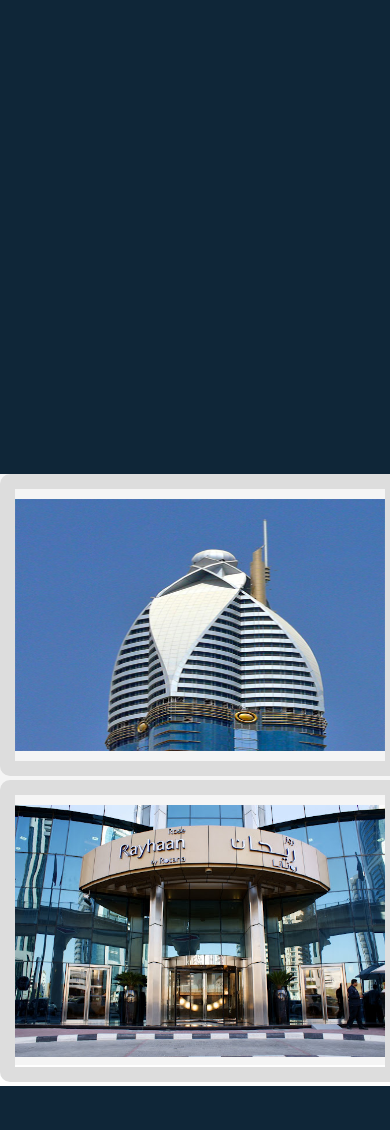
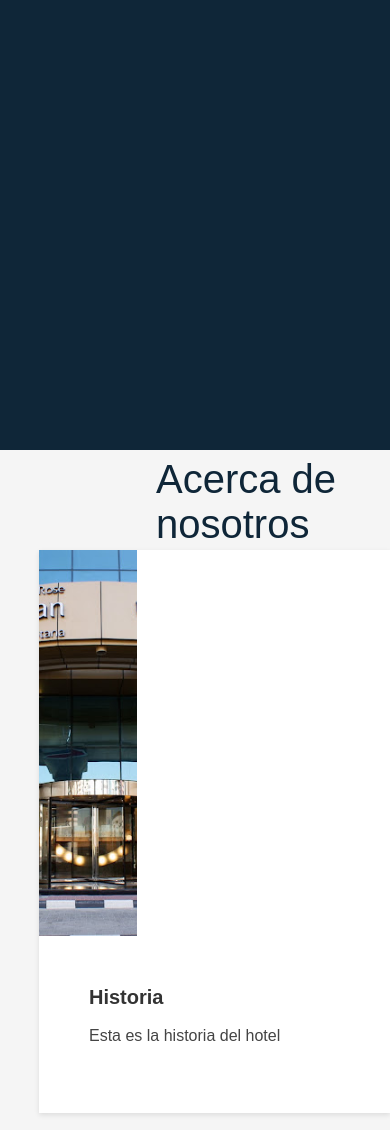
Before and after one commit to afnoob/Proyecto_ciclo3, a Flask app: page /inicio in a window 390 px wide; the page is wider, and only the part inside the window is pictured. Shown: the part 820-1950 px from the top of that part. Before the commit the page ends 1906 px from the top of that part, so only its background shows below. Run offline with Flask 2, Linux system fonts and the light colour scheme.

Commit message:
Ajustes p+ágina de inicio

```diff
--- a/static/css/styles.css
+++ b/static/css/styles.css
@@ -208,16 +208,6 @@
 
 }
 
-#ingles{
-  height: 30px;
-  width: 140px;
-  background-color: grey;
-  margin-left: 0px;
-  margin-top: 15px;
-  font-size: 20px;
-  padding-left: 0%;
-
-}
 
 
 .contenerdor{
@@ -225,7 +215,7 @@
   width: 100%;
   height: 90%;
   background-color: rgb(15, 38, 56);
-  height: 100vh;
+  float: none;
 }
 
 .slider{
@@ -234,6 +224,9 @@
   height: 100%;
   margin: auto;
   overflow: hidden;
+  font-weight: bold;
+  text-decoration: none;
+  text-align: center;
 }
 
 .slider ul{
@@ -251,61 +244,72 @@
 
 .slider img{
   width: 100%;
+  height: auto;
 }
 
 .contenedor-cuerpo{
   width: 100%;
-  height: 70%;
+  height: 100%;
   background-color: whitesmoke;
+  overflow:hidden;
 }
 
 .texto{
-  padding-top: 200px;
-  font-size: 7vw;
+  padding-top: 37vw;
+  padding-left: 65vw;
+  font-size: 5vw;
   position: absolute;
   color: whitesmoke;
-  padding-left: 100px;
+  font-family:'Franklin Gothic Medium', 'Arial Narrow', Arial, sans-serif;
   font-style: italic;
-  font-family: 'Franklin Gothic Medium', 'Arial Narrow', Arial, sans-serif;
-  text-shadow: black 0.2em 0.2em 0.2em;
-  display: block;
+  text-shadow: black 0.1em 0.1em 0.2em;
+  -webkit-text-stroke: 2px black;
+  overflow: hidden;
+  float: right;
+  display: flex;
+  word-break: break-all;
+  align-items: center;
 }
 
 .texto-sec{
-  padding-top: 350px;
-  font-size: 3vw;
+  padding-top: 42vw;
+  padding-left: 87vw;
+  font-size: 2vw;
   position: absolute;
   color: whitesmoke;
-  padding-left: 700px;
   font-family:'Franklin Gothic Medium', 'Arial Narrow', Arial, sans-serif;
   font-style: italic;
   text-shadow: black 0.2em 0.2em 0.2em;;
   display: block;
+  -webkit-text-stroke: 1px black;
+}
+
+.texto-ter{
+  padding-top: 20vw;
+  padding-left: 30vw;
+  font-size: 3vw;
+  position: absolute;
+  color: whitesmoke;
+  font-family:'Franklin Gothic Medium', 'Arial Narrow', Arial, sans-serif;
+  font-style: italic;
+  text-shadow: black 0.2em 0.2em 0.2em;
+  display: block;
+  -webkit-text-stroke: 1px black;
 }
 
 .Titulo-1{
-  padding-top: 20px;
-  padding-left: 1080px;
-  font-size: 70px;
+  padding-top: 2vw;
+  padding-left: 40vw;
+  font-size: 40px;
   position: absolute;
-  color: black;
+  color: rgb(15, 38, 56);
   font-family:Arial, Helvetica, sans-serif;
-  text-shadow: black 0.0em 0.0em 0.1em;
-
 }
 
-.contenedor-cuerpo img{
-  border: 15px solid #ddd;
-  border-radius: 10px;
-  width: 400px;
-  height: 302px;
-  padding-top: 10px;
-  padding-bottom: 10px;
-}
 
 .contenedor-cuerpo img:hover {
-  box-shadow: 0 0 5px 1px rgba(0, 140, 186, 0.5);
-
+  -webkit-transform:scale(1.3);
+  transform:scale(1.3);
 }
 
 * {box-sizing: border-box;}
@@ -314,6 +318,7 @@
    background-color: rgb(15, 38, 56);
    padding: 0px;
 }
+
 .links {
    font-family: 'Segoe UI', Tahoma, Geneva, Verdana, sans-serif;
    font-weight: bold;
@@ -341,8 +346,8 @@
 }
 
 .rightSection img{
-  height: 100px;
-  width: 100px;
+    height: 100px;
+    width: 100px;
 }
 
 nav .img{
@@ -361,13 +366,27 @@
   padding-left: 20px;
 }
 
-@media screen and (max-width: 870px) {
+
+.contenedor-cuerpo img {
+  width: 100%;
+}
+
+div.contenedor {
+ text-align: center;
+  padding: 10px 20px;
+}
+
+
+
+
+@media screen and (max-width: 500px) {
    nav .links {
       float: none;
       display: block;
       text-align: left;
    }
    .rightSection {
+      width: 100%;
       float: none;
    }
 
@@ -387,3 +406,119 @@
 100% {margin-left: -300%;}
 
 }
+
+@media screen and (max-width: 500px) {
+  .logo img{
+      width: 40%;
+      float: none;
+      display: block;
+  }
+  .contenerdor {
+      width: 100%;
+      float: none;
+  }
+
+  .texto{
+      padding-top: 37vw;
+      padding-left: 65vw;
+      float: none;
+      -webkit-text-stroke: 1px black;
+
+  }
+
+  .texto-sec{
+    padding-top: 42vw;
+    padding-left: 87vw;
+    float: none;
+    -webkit-text-stroke: 0.5px black;
+  }
+
+  .texto-ter{
+    float: none;
+    -webkit-text-stroke: 0.5px black;
+    padding-top: 20vw;
+    padding-left: 30vw;
+  }
+}
+
+html {
+  background: #f5f7f8;
+  font-family: 'Roboto', sans-serif;
+  -webkit-font-smoothing: antialiased;
+
+}
+
+.band {
+  width: 90%;
+  max-width: 1240px;
+  margin-left: 10%;
+  display: grid;
+  padding-top: 100px;
+  grid-template-columns: 1fr;
+  grid-template-rows: auto;
+  grid-gap: 20px;
+}
+
+@media only screen and (min-width: 500px) {
+  .band {
+    grid-template-columns: 1fr 1fr;
+  }
+}
+
+@media only screen and (min-width: 850px) {
+  .band {
+    grid-template-columns: 1fr 1fr 1fr 1fr;
+  }
+}
+
+
+.card {
+  background: white;
+  text-decoration: none;
+  color: #444;
+  box-shadow: 0 2px 5px rgba(0,0,0,0.1);
+  display: flex;
+  flex-direction: column;
+  min-height: 100%;
+  position: relative;
+  top: 0;
+  transition: all .1s ease-in;
+}
+
+.card:hover {
+  top: -2px;
+  box-shadow: 0 4px 5px rgba(0,0,0,0.2);
+}
+
+.card article {
+  padding: 50px;
+}
+
+.card .thumb {
+  padding-bottom: 60%;
+  background-size: cover;
+  background-position: center center;
+  height: 25vw;
+  width: 25vw;
+  padding-top: 50%;
+}
+
+/* typography */
+.card h1 {
+  font-size: 20px;
+  margin: 0;
+  color: #333;
+}
+
+.card p {
+  line-height: 1.4;
+}
+
+.card span {
+  font-size: 12px;
+  font-weight: bold;
+  color: #999;
+  text-transform: uppercase;
+  letter-spacing: .05em;
+  margin: 2em 0 0 0;
+}
--- a/templates/inicio.html
+++ b/templates/inicio.html
@@ -27,6 +27,7 @@
 
 <div class="contenerdor">
     <div class="slider">
+      <div class="texto-ter">Abre la puerta a un mundo nuevo</div>
       <div class="texto">Rose Rayhaan</div>
       <div class="texto-sec">by Rotana</div>
       <ul>
@@ -41,11 +42,40 @@
   <div class="contenedor-cuerpo">
 
     <div class="Titulo-1">
-      ¿Quiénes somos?
+      Acerca de nosotros
     </div>
-      <img src="../static/images/rose rotana imre-o500pix2.jpg" alt="">
-      <img src="../static/images/Rose_Tower_002.jpg" alt="">
+    <div class="support-grid"></div>
 
+<div class="band">
+    <div class="item-1">
+          <a class="card">
+            <div class="thumb" style="background-image: url(../static/images/Rose_Tower_002.jpg);"></div>
+            <article>
+              <h1>Historia</h1>
+              <p>Esta es la historia del hotel</p>
+            </article>
+          </a>
+    </div>
+    <div class="item-2">
+          <a href="https://webdesign.tutsplus.com/articles/how-to-conduct-remote-usability-testing--cms-27045" class="card">
+            <div class="thumb" style="background-image: url(https://s3-us-west-2.amazonaws.com/s.cdpn.io/210284/users-2.png);"></div>
+            <article>
+              <h1>How to Conduct Remote Usability Testing</h1>
+              <span>Harry Brignull</span>
+            </article>
+          </a>
+    </div>
+    <div class="item-3">
+      <a href="https://design.tutsplus.com/articles/envato-tuts-community-challenge-created-by-you-july-edition--cms-26724" class="card">
+        <div class="thumb" style="background-image: url(https://s3-us-west-2.amazonaws.com/s.cdpn.io/210284/flex-5.jpg);"></div>
+        <article>
+          <h1>Created by You, July Edition</h1>
+          <p>Welcome to our monthly feature of fantastic tutorial results created by you, the Envato Tuts+ community! </p>
+          <span>Melody Nieves</span>
+        </article>
+      </a>
+    </div>
+  </div>
   </div>
   </body>
 </html>
```
